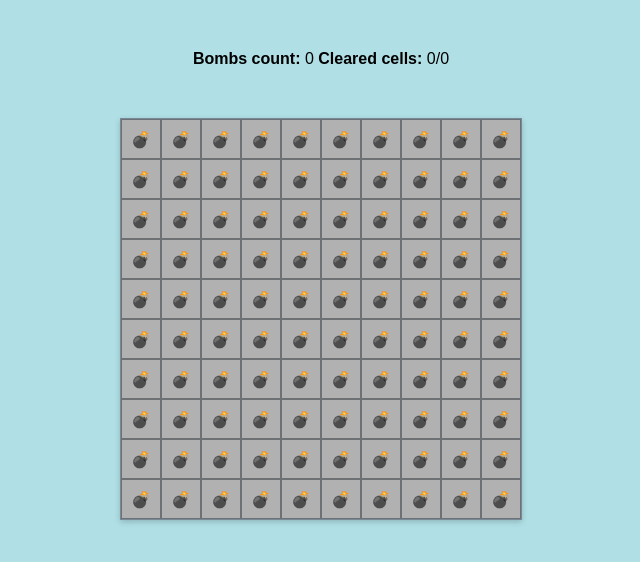
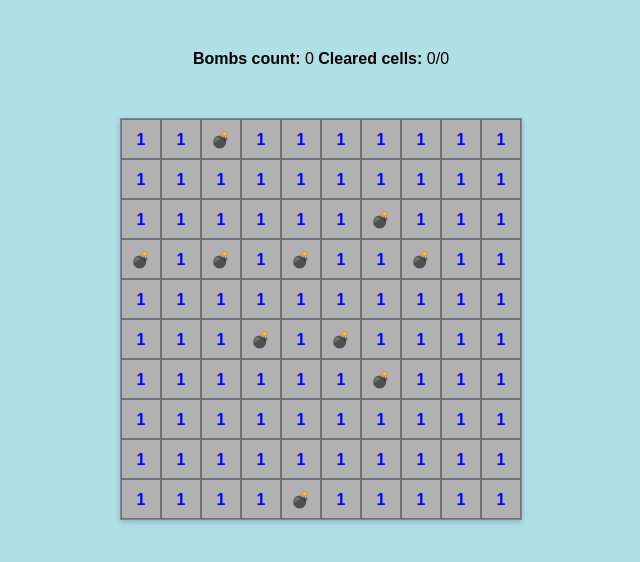
Before and after one commit to m007ko/minesweeper, a plain HTML site: page index.html in a window 1280 px wide. Shown: the whole page, without its empty margins (319-959 px from the left). Drawn offline with Linux system fonts and the light colour scheme.

Commit message:
second task

```diff
--- a/index.html
+++ b/index.html
@@ -116,7 +116,7 @@
       //
       // TODO: Task 1 - add some bombs at fixed positions.
       //
-      cells[1][2].isBomb =true;
+/*       cells[1][2].isBomb =true;
       cells[0][2].isBomb =true;
       cells[1][4].isBomb =true;
       cells[7][2].isBomb =true;
@@ -127,7 +127,7 @@
       cells[7][7].isBomb =true;
       cells[5][7].isBomb =true;
       cells[6][3].isBomb =true;
-      cells[9][0].isBomb =true;
+      cells[9][0].isBomb =true; */
 
 
       //
@@ -136,15 +136,12 @@
       //                other constants.
       //
 
-      var BOMBS_PLASED=0
-      for (let row = 0; row < ROWS_COUNT; row++) {
-        for (let col = 0; col < COLS_COUNT; col++) {
-          cells[row][col].isBomb = Math.random();
-          if  (cells[row][col].isBomb =true){BOMBS_PLASED += 1}
-        }
-      }
 
+  function placeBombRandom(){
+      cells[Math.floor(Math.random() * 10)][Math.floor(Math.random() * 10)].isBomb =true;
+  }
 
+for(i = 1;i<=BOMBS_COUNT; i++){placeBombRandom()}
 
       // Once the game has been initialized, we "render" it.
       render()
```
Also changed, not shown: 1 other file.
